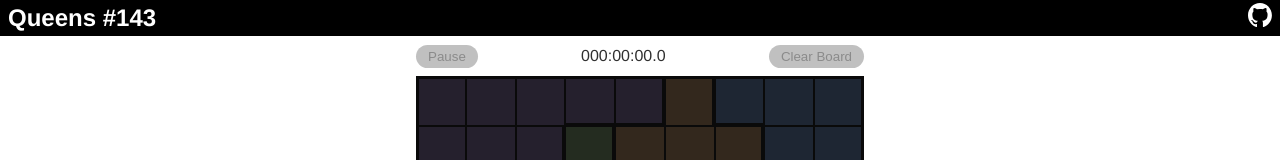
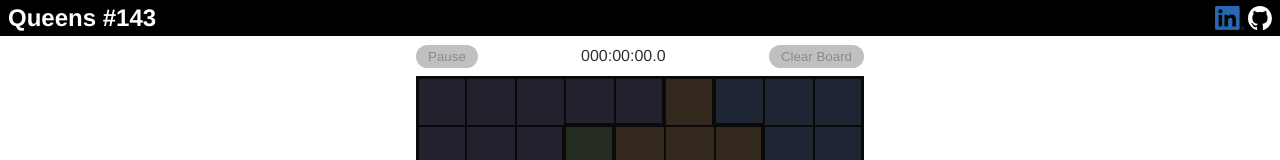
Before and after one commit to cx3576888/queens, a React (Vite) app: page / in a window 1280 px wide. Shown: the top 160 px of the page. Built offline with nearby package versions, Linux system fonts and the light colour scheme.

Commit message:
add linkedin link in Header and refactor css

```diff
--- a/src/components/Header.tsx
+++ b/src/components/Header.tsx
@@ -9,11 +9,16 @@ const Header: React.FC = () => {
   return (
     <header className={styles.header}>
       <h1 className={styles.headerText}>Queens #{puzzleNumber}</h1>
-      <nav className={styles.nav}>
-        <ul>
-          <li className={styles.navMenuItem}>
+      <nav>
+        <ul className={styles.navMenu}>
+          <li>
+            <a href="https://www.linkedin.com/in/chun-yen-liu-61851728b" target="_blank">
+              <img className={styles.navIcon} src="/LI-In-Bug.png" alt="LinkedIn logo" title="Contact me" />
+            </a>
+          </li>
+          <li>
             <a href="https://github.com/cx3576888/queens" target="_blank">
-              <img className={styles.navIcon} src="/github-mark-white.svg" title="Leave a star if you're having fun!" />
+              <img className={styles.navIcon} src="/github-mark-white.svg" alt="GitHub logo" title="Leave a star if you're having fun!" />
             </a>
           </li>
         </ul>
--- a/src/global.css
+++ b/src/global.css
@@ -10,15 +10,6 @@
 
 body {
   line-height: 1.5;
-}
-
-ul {
-  list-style-type: disc;
-  list-style-position: outside;
-}
-
-ul > li {
-  margin-left: 1em;
 }
 
 button {
--- a/src/styles/GameRule.module.css
+++ b/src/styles/GameRule.module.css
@@ -6,3 +6,12 @@
   display: flex;
   justify-content: center;
 }
+
+.gameRule ul {
+  list-style-type: disc;
+  list-style-position: outside;
+}
+
+.gameRule ul > li {
+  margin-left: 1em;
+}
--- a/src/styles/Header.module.css
+++ b/src/styles/Header.module.css
@@ -14,15 +14,13 @@
   font-size: 24px;
 }
 
-.nav {
+.navMenu {
+  height: 36px;
   display: flex;
-  align-items: center;
-}
-
-.navMenuItem {
-  list-style: none;
+  column-gap: 4px;
 }
 
 .navIcon {
-  height: 24px;
+  height: 36px;
+  padding: 6px 0;
 }
```
Also changed, not shown: public/LI-In-Bug.png (added), 1 other file (tests, documents, lock files or other folders).
